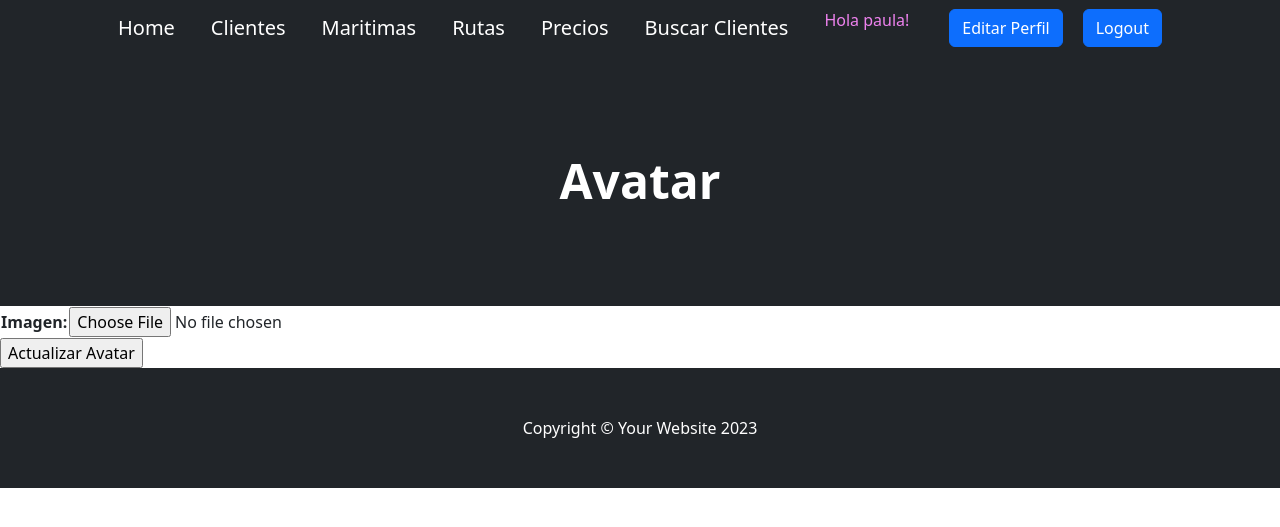
After one commit to paulaminassian/final_python_minassian, a Django app: page /aplicacion/agregar_avatar/ in a window 1280 px wide. The commit adds this page. Shown: the top 527 px of the page. Run offline with Django 5.2, Linux system fonts and the light colour scheme; a user stored in the database is signed in; some libraries are stand-ins or nearby versions.

Commit message:
logs y avatar

```diff
--- a/Tucci_SA/settings.py
+++ b/Tucci_SA/settings.py
@@ -11,6 +11,7 @@ https://docs.djangoproject.com/en/5.0/ref/settings/
 """
 
 from pathlib import Path
+import os
 
 # Build paths inside the project like this: BASE_DIR / 'subdir'.
 BASE_DIR = Path(__file__).resolve().parent.parent
@@ -125,3 +126,7 @@ DEFAULT_AUTO_FIELD = 'django.db.models.BigAutoField'
 
 
 LOGIN_URL = "/aplicacion/login"
+
+
+MEDIA_URL = "/media/"
+MEDIA_ROOT = os.path.join(BASE_DIR, "media")
--- a/Tucci_SA/urls.py
+++ b/Tucci_SA/urls.py
@@ -16,8 +16,13 @@ Including another URLconf
 """
 from django.contrib import admin
 from django.urls import path, include
+from Tucci_SA import settings
+from django.conf.urls.static import static
 
 urlpatterns = [
     path('admin/', admin.site.urls),
     path('aplicacion/', include("aplicacion.urls")),
+
 ]
+
+urlpatterns += static(settings.MEDIA_URL, document_root = settings.MEDIA_ROOT)
--- a/aplicacion/forms.py
+++ b/aplicacion/forms.py
@@ -26,3 +26,20 @@ class RegistroForm(UserCreationForm):
     class Meta:
         model = User
         fields = ['username', 'email', 'password1', 'password2']
+
+
+
+class UserEditForm(UserCreationForm):
+    email = forms.EmailField(required=True)
+    password1 = forms.CharField(label="Contraseña", widget=forms.PasswordInput)
+    password2 = forms.CharField(label="Confirmar Contraseña", widget=forms.PasswordInput)
+    first_name = forms.CharField(label="Nombre/s", max_length=50, required = True)
+    last_name = forms.CharField(label="Apellido/s", max_length=50, required = True)
+
+    class Meta:
+        model = User
+        fields = ['email', 'password1', 'password2', 'first_name', 'last_name']
+
+
+class AvatarForm(forms.Form):
+    imagen = forms.ImageField(required=True)
--- /dev/null
+++ b/aplicacion/templates/aplicacion/agregarAvatar.html
@@ -0,0 +1,18 @@
+{% extends 'aplicacion/home.html' %}
+
+{% block titulo %}
+<h1 class="display-5 fw-bolder text-white mb-2">Avatar</h1>
+{% endblock titulo %}
+
+
+{% block contenido %}
+<form action="" method="post" enctype = "multipart/form-data">
+    {% csrf_token %}
+
+    <table>
+        {{ form.as_table }}
+    </table>
+
+    <input type="submit" value="Actualizar Avatar">
+</form>
+{% endblock contenido %}
--- a/aplicacion/templates/aplicacion/clientes_list.html
+++ b/aplicacion/templates/aplicacion/clientes_list.html
@@ -1,7 +1,7 @@
 {% extends 'aplicacion/home.html' %}
 
 {% block titulo %}
-<h1 class="display-5 fw-bolder text-white mb-2">Tucci S.A.</h1>
+<h1 class="display-5 fw-bolder text-white mb-2">TUCCI Shipping</h1>
 <p class="lead text-white-50 mb-4">Clientes</p>
 {% endblock titulo %}
 
--- a/aplicacion/templates/aplicacion/home.html
+++ b/aplicacion/templates/aplicacion/home.html
@@ -29,7 +29,15 @@
                 <a class="navbar-brand" href="{% url 'precios' %}">Precios</a>
                 <a class="navbar-brand" href="{% url 'buscar' %}">Buscar Clientes</a>
 
-                <p style="color:green">Hola {{user.username}}!</p>
+
+                <p style="color: violet">Hola {{user.username}}!</p>
+                <div class="text-center">
+                    <a href="{% url 'agregar_avatar' %}"><img = src="{{ request.session.avatar}}"  height="40px" weight="40px"/></a>
+                </div>
+
+                <a class="btn btn-primary" href="{% url 'editar_perfil' %}">Editar Perfil</a>
+
+                <div class="text-center">
                 <form method="post" action="{% url 'logout' %}">
                     {% csrf_token %}
                     <button type="submit" class="btn btn-primary">Logout</button>
--- a/aplicacion/templates/aplicacion/maritimas_list.html
+++ b/aplicacion/templates/aplicacion/maritimas_list.html
@@ -1,7 +1,7 @@
 {% extends 'aplicacion/home.html' %}
 
 {% block titulo %}
-<h1 class="display-5 fw-bolder text-white mb-2">Tucci S.A.</h1>
+<h1 class="display-5 fw-bolder text-white mb-2">TUCCI Shipping</h1>
 <p class="lead text-white-50 mb-4">Maritimas</p>
 {% endblock titulo %}
 
--- a/aplicacion/templates/aplicacion/precios_list.html
+++ b/aplicacion/templates/aplicacion/precios_list.html
@@ -1,7 +1,7 @@
 {% extends 'aplicacion/home.html' %}
 
 {% block titulo %}
-<h1 class="display-5 fw-bolder text-white mb-2">Tucci S.A.</h1>
+<h1 class="display-5 fw-bolder text-white mb-2">TUCCI Shipping</h1>
 <p class="lead text-white-50 mb-4">Precios</p>
 {% endblock titulo %}
 
--- a/aplicacion/templates/aplicacion/rutas_list.html
+++ b/aplicacion/templates/aplicacion/rutas_list.html
@@ -1,7 +1,7 @@
 {% extends 'aplicacion/home.html' %}
 
 {% block titulo %}
-<h1 class="display-5 fw-bolder text-white mb-2">Tucci S.A.</h1>
+<h1 class="display-5 fw-bolder text-white mb-2">TUCCI Shipping</h1>
 <p class="lead text-white-50 mb-4">Rutas</p>
 {% endblock titulo %}
 
--- a/aplicacion/urls.py
+++ b/aplicacion/urls.py
@@ -41,4 +41,9 @@ urlpatterns = [
     path('registro/', register, name = "registro"),
     path('logout/', LogoutView.as_view(template_name="aplicacion/logout.html") , name = "logout"),
 
+
+
+    path('editar_perfil/', editarPerfil, name = "editar_perfil"),
+    path('agregar_avatar/', agregarAvatar, name = "agregar_avatar"),
+
 ]
--- a/aplicacion/views.py
+++ b/aplicacion/views.py
@@ -121,6 +121,17 @@ def login_request(request):
             user = authenticate(username = usuario, password = password)
             if user is not None:
                 login(request, user)
+
+
+                #___________Avatar
+                try:
+                    avatar = Avatar.objects.get(user=request.user.id).imagen.url
+                except:
+                    avatar = "/media/avatares/default.png"
+                finally:
+                    request.session["avatar"] = avatar
+
+
                 return redirect(reverse_lazy('home'))
             else:
                 return redirect(reverse_lazy('login'))
@@ -144,3 +155,60 @@ def register(request):
             miForm = RegistroForm()
 
         return(render(request, "aplicacion/registro.html", {"form": miForm}))
+
+
+
+
+
+#_____________________________________________Editar perfil de usuario
+@login_required
+def editarPerfil(request):
+    usuario = request.user
+
+    if request.method == "POST":
+        form = UserEditForm(request.POST)
+        if form.is_valid():
+            informacion = form.cleaned_data
+            user = User.objects.get(username=usuario)
+            user.email = informacion['email']
+            user.first_name = informacion['first_name']
+            user.last_name = informacion['last_name']
+            user.set_password(informacion['password1'])
+            user.save()
+            return render(request, "aplicacion/home.html")
+    else:
+        form=UserEditForm(instance=usuario)
+
+    return render(request, "aplicacion/editarPerfil.html", {"form": form})
+
+
+
+#_______________________________________________
+
+@login_required
+def agregarAvatar(request):
+
+    if request.method == "POST":
+        form = AvatarForm(request.POST, request.FILES)
+        if form.is_valid():
+            usuario = User.objects.get(username=request.user)
+
+            #para borrar el avatar viejo
+            avatarViejo = Avatar.objects.filter(user=usuario)
+            if len(avatarViejo) > 0:
+                for i in range(len(avatarViejo)):
+                    avatarViejo[i].delete()
+            #_____________________
+            avatar = Avatar(user=usuario,imagen=form.cleaned_data['imagen'])
+            avatar.save()
+
+
+            #_____________________hagu una url de la imagen en request
+            imagen = Avatar.objects.get(user=request.user.id).imagen.url
+            request.session["avatar"] = imagen
+            return render(request, "aplicacion/home.html")
+
+    else:
+        form = AvatarForm()
+
+    return render(request, "aplicacion/agregarAvatar.html", {"form": form})
```
Also changed, not shown: aplicacion/models.py (+11 -0 lines), aplicacion/templates/aplicacion/editarPerfil.html (added, +18 -0 lines), aplicacion/migrations/0005_avatar.py (added), media/avatares/Photo_on_28-08-2023_at_13.58.jpg (added), media/avatares/beautiful-latin-woman-avatar-character-icon-free-vector.jpg (added), media/avatares/default.png (added), tucci.db, 2 other files.
